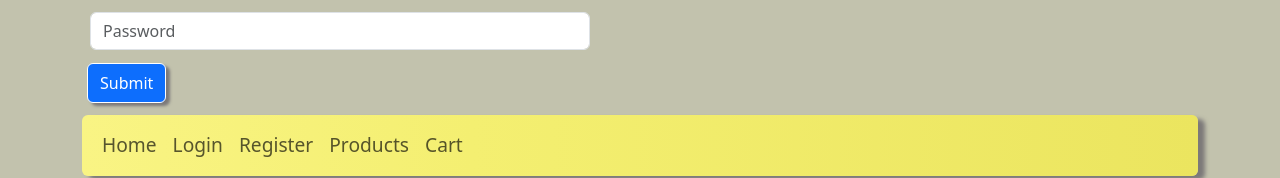
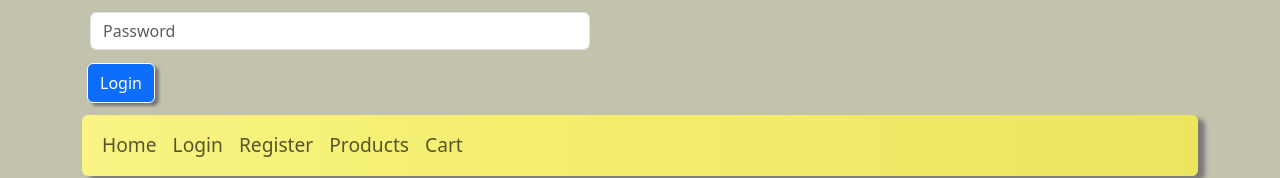
Before and after one commit to markpackham/HyperionDevReact-AppCapstoneProject, a React (Vite) app in the folder reactStoreCapstoneProject/: page /login in a window 1280 px wide. Shown: the part 624-802 px from the top of the page. Built offline with nearby package versions, Linux system fonts and the light colour scheme.

Commit message:
use better names for buttons

```diff
--- a/reactStoreCapstoneProject/src/components/users/LoginPage.jsx
+++ b/reactStoreCapstoneProject/src/components/users/LoginPage.jsx
@@ -84,7 +84,7 @@ export default function LoginPage() {
         </div>
 
         <button className="btn btn-primary" type="submit">
-          Submit
+          Login
         </button>
       </form>
     </>
--- a/reactStoreCapstoneProject/src/components/users/RegisterPage.jsx
+++ b/reactStoreCapstoneProject/src/components/users/RegisterPage.jsx
@@ -173,7 +173,7 @@ export default function RegisterPage() {
         </div>
 
         <button className="btn btn-primary" type="submit">
-          Submit
+          Register
         </button>
       </form>
     </>
```
